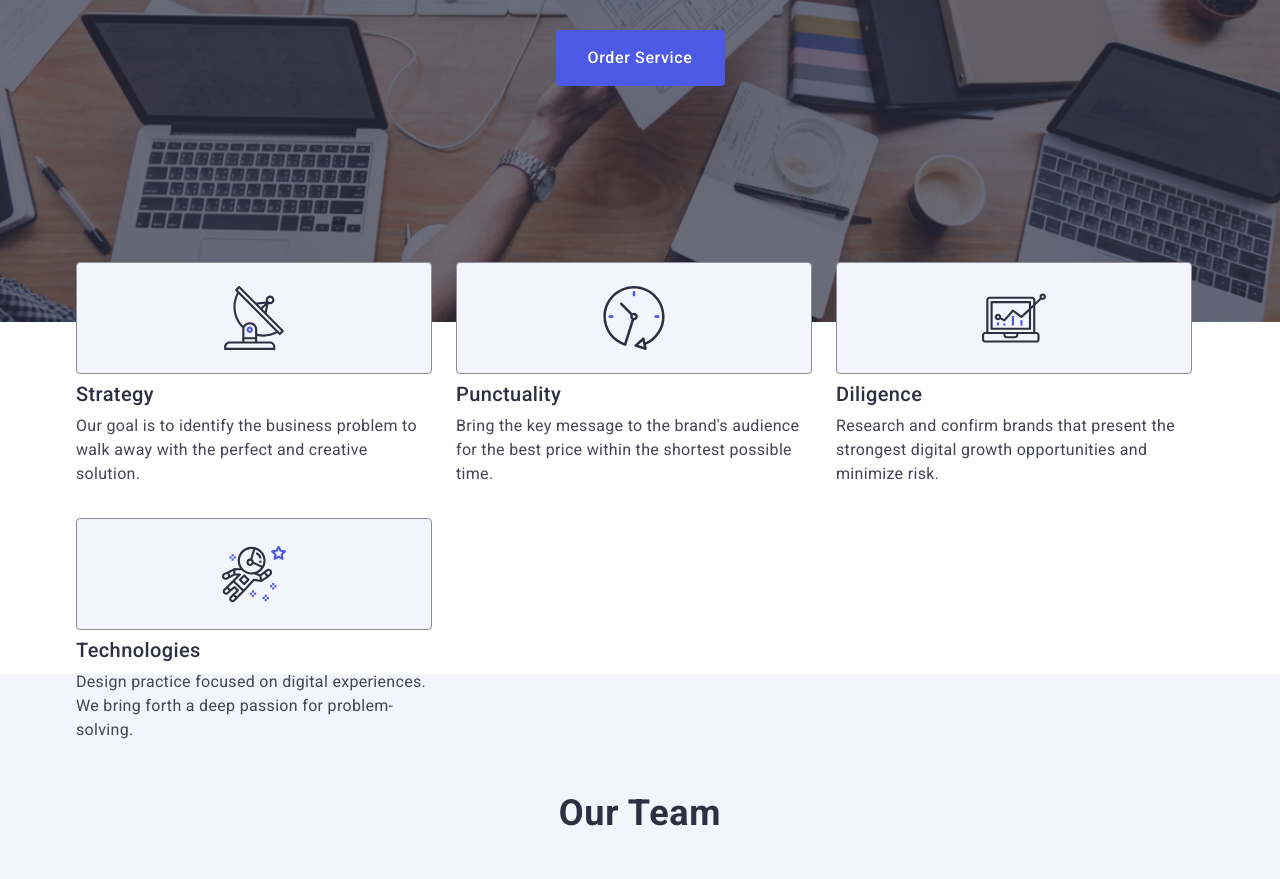
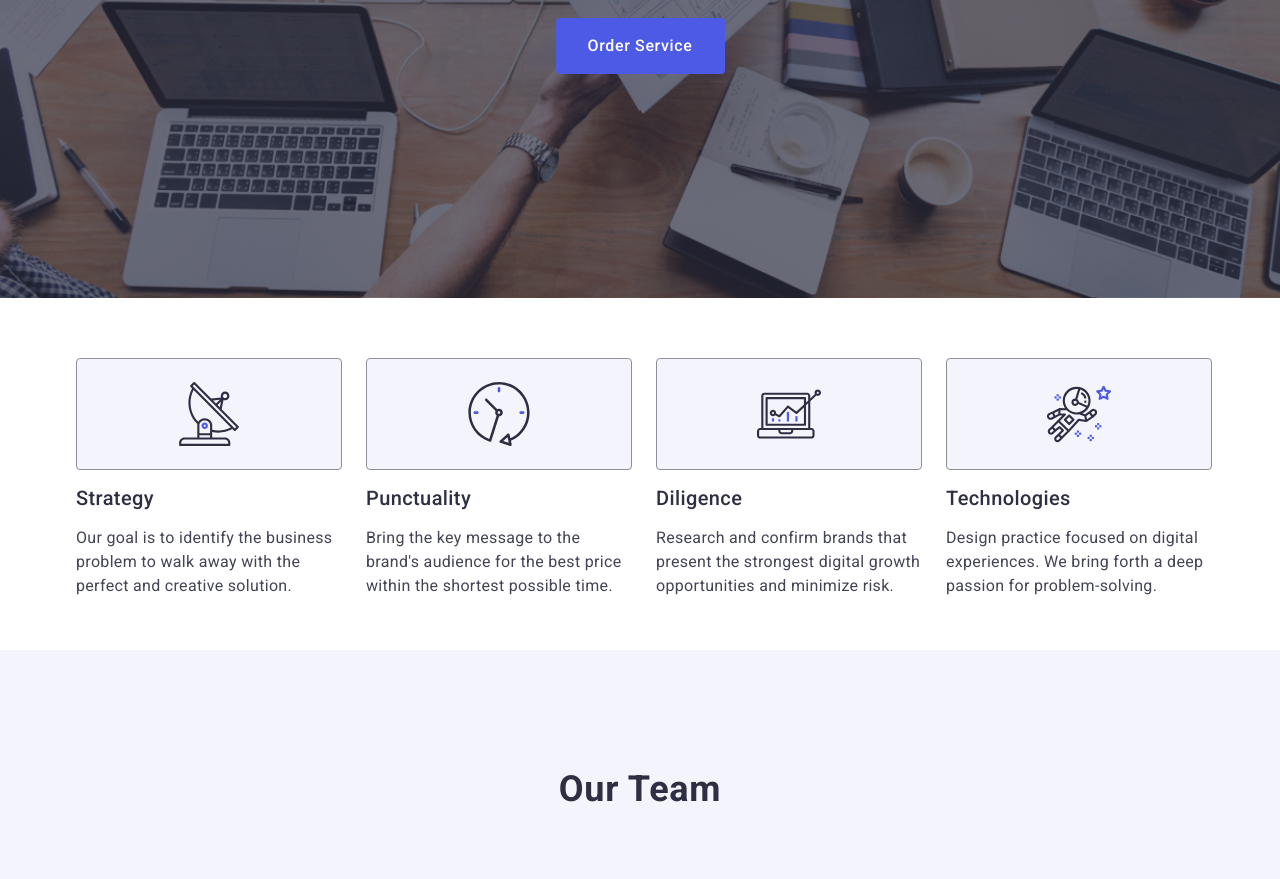
Before and after one commit to kurilus/goit-markup-hw-06, a plain HTML site: page index.html in a window 1280 px wide. Shown: the part 399-1278 px from the top of the page. Drawn offline with nearby package versions, Linux system fonts and the light colour scheme.

Commit message:
add 50% tab ver

```diff
--- a/css/styles.css
+++ b/css/styles.css
@@ -1088,25 +1088,31 @@ outline: none;
             line-height: 1.07;
         }
 
+        .service-btn {
+            margin: 36px auto;
+        }
+
         .about {
-            padding-top: 96px;
             padding-bottom: 0;
         }
 
         .about-list {
+            margin: 0 auto;
             flex-direction: row;
+            justify-content: start;
             row-gap: 72px;
             column-gap: 24px;
-            min-width: 736px;
         }
 
         .about-item {
-            max-width: 356px;
+            display: flex;
+            align-items: flex-start;
+            justify-content: flex-start;
+            flex-direction: column;
+            gap: 8px;
+            max-width: calc((100% - 24px) / 2);
         }
 
-        .about-header {
-            text-align: left;
-        }
 }
 
 @media screen and (min-width: 1158px) {
@@ -1198,6 +1204,7 @@ outline: none;
     .about-list {
         flex-direction: row;
         align-items: center;
+        flex-wrap: nowrap;
         gap: 24px;
         max-width: 1128px;
         margin: 0 auto;
```
